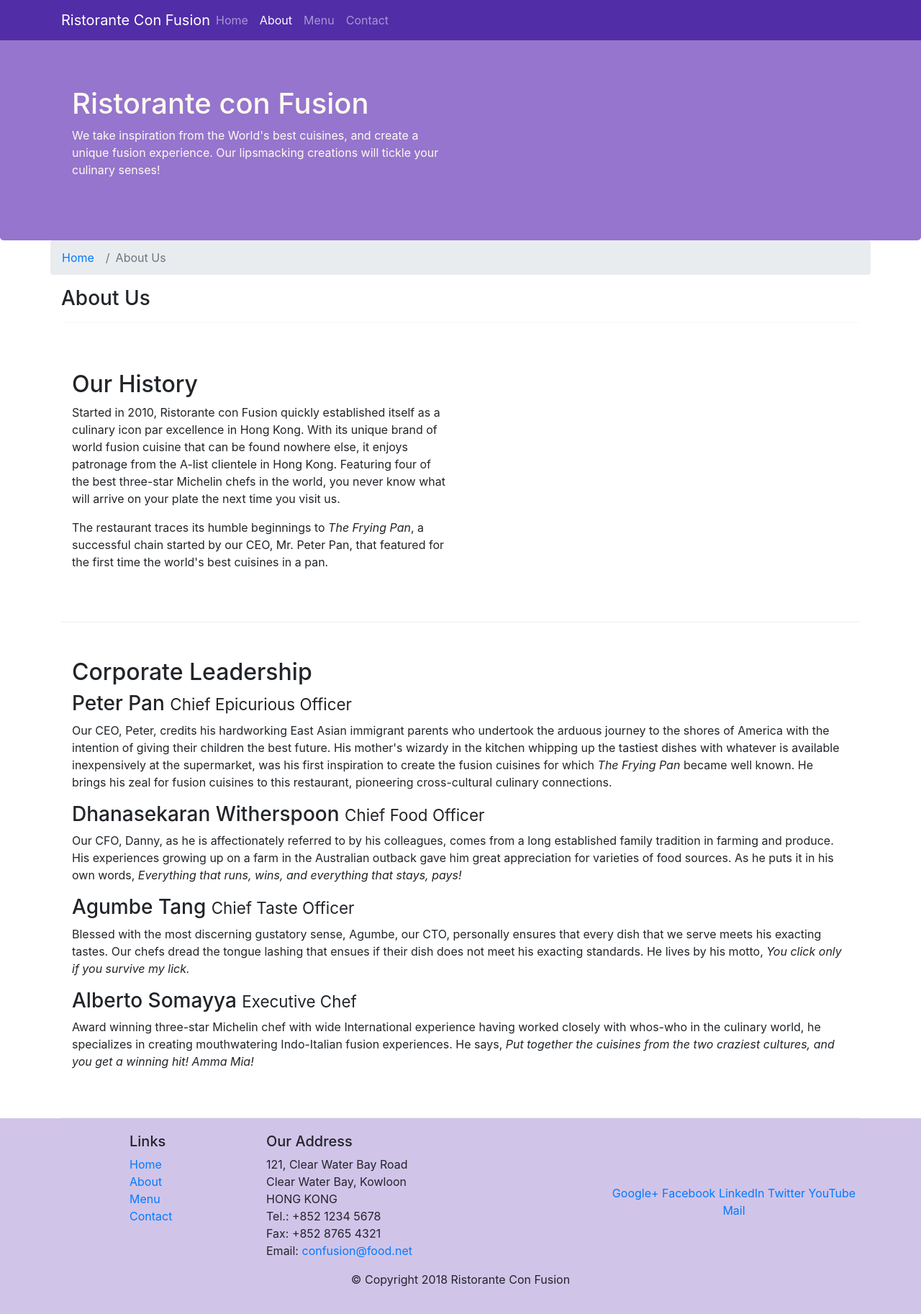
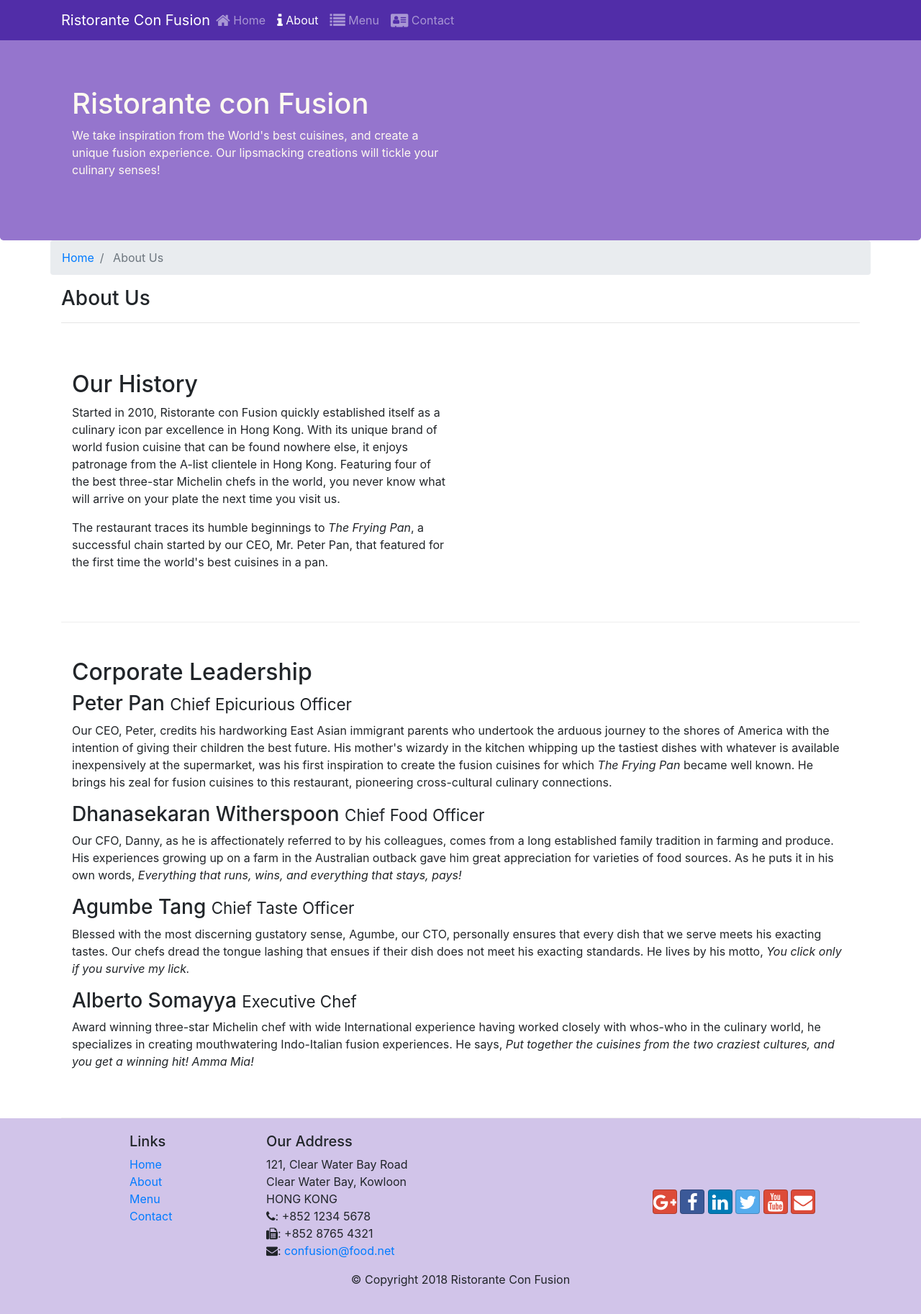
Before and after one commit to BlazCulina1911/bootstrap, a website: page aboutus.html in a window 1280 px wide. Shown: the whole page at 72% size. Drawn offline with nearby package versions, Linux system fonts and the light colour scheme.

Commit message:
icon-fonts

```diff
--- a/aboutus.html
+++ b/aboutus.html
@@ -10,8 +10,9 @@
     added an extra link so it works when this html file is clicked online
     -->
 
-    <link href="https://cdn.jsdelivr.net/npm/bootstrap@5.2.0-beta1/dist/css/bootstrap.min.css" rel="stylesheet" integrity="sha384-0evHe/X+R7YkIZDRvuzKMRqM+OrBnVFBL6DOitfPri4tjfHxaWutUpFmBp4vmVor" crossorigin="anonymous">
     <link rel="stylesheet" href="node_modules/bootstrap/dist/css/bootstrap.min.css">
+    <link rel="stylesheet" href="node_modules/font-awesome/css/font-awesome.min.css">
+    <link rel="stylesheet" href="node_modules/bootstrap-social/bootstrap-social.css">
     <link rel="stylesheet" href="css/styles.css">
     <title>Ristorante Con Fusion: About Us</title>
 
@@ -27,16 +28,16 @@
 			<div class="collapse navbar-collapse" id="Navbar">
                 <ul class="navbar-nav mr-auto">
                     <li class="nav-item">
-                    <a class="nav-link" href="./index.html">Home</a>
+                        <a class="nav-link" href="./index.html"><span class="fa fa-lg fa-home"></span> Home</a>
                     </li>
                     <li class="nav-item"></li>
-                    <a class="nav-link active" href="#">About</a>
+                        <a class="nav-link active" href="./aboutus.html"><span class="fa fa-lg fa-info"></span> About</a>
                     </li>
                     <li class="nav-item"></li>
-                    <a class="nav-link" href="#">Menu</a>
+                        <a class="nav-link" href="#"><span class="fa fa-lg fa-list"></span> Menu</a>
                     </li>
                     <li class="nav-item"></li>
-                    <a class="nav-link" href="#">Contact</a>
+                        <a class="nav-link" href="#"><span class="fa fa-lg fa-address-card"></span> Contact</a>
                     </li>
                 </ul>
 		</div>
@@ -116,19 +117,19 @@
 		              121, Clear Water Bay Road<br>
 		              Clear Water Bay, Kowloon<br>
 		              HONG KONG<br>
-		              Tel.: +852 1234 5678<br>
-		              Fax: +852 8765 4321<br>
-		              Email: <a href="mailto:confusion@food.net">confusion@food.net</a>
+		              <i class="fa fa-phone"></i>: +852 1234 5678<br>
+		              <i class="fa fa-fax"></i>: +852 8765 4321<br>
+		              <i class="fa fa-envelope"></i>: <a href="mailto:confusion@food.net">confusion@food.net</a>
 		           </address>
                 </div>
                 <div class="col-12 col-sm-4 align-self-center">
                     <div class="text-center">
-                        <a href="http://google.com/+">Google+</a>
-                        <a href="http://www.facebook.com/profile.php?id=">Facebook</a>
-                        <a href="http://www.linkedin.com/in/">LinkedIn</a>
-                        <a href="http://twitter.com/">Twitter</a>
-                        <a href="http://youtube.com/">YouTube</a>
-                        <a href="mailto:">Mail</a>
+                        <a class="btn btn-social-icon btn-google" href="http://google.com/+"><i class="fa fa-google-plus fa-lg"></i></a>
+                        <a class="btn btn-social-icon btn-facebook" href="http://www.facebook.com/profile.php?id="><i class="fa fa-facebook fa-lg"></i></a>
+                        <a class="btn btn-social-icon btn-linkedin" href="http://www.linkedin.com/in/"><i class="fa fa-linkedin fa-lg"></i></a>
+                        <a class="btn btn-social-icon btn-twitter" href="http://twitter.com/"><i class="fa fa-twitter fa-lg"></i></a>
+                        <a class="btn btn-social-icon btn-google" href="http://youtube.com/"><i class="fa fa-youtube fa-lg"></i></a>
+                        <a class="btn btn-social-icon btn-google" href="mailto:"><i class="fa fa-envelope fa-lg"></i></a>
                     </div>
                 </div>
            </div>
--- a/package.json
+++ b/package.json
@@ -15,7 +15,9 @@
   },
   "dependencies": {
     "bootstrap": "^4.0.0",
-    "jquery": "^1.12.4",
+    "bootstrap-social": "^5.1.1",
+    "font-awesome": "^4.7.0",
+    "jquery": "^3.6.0",
     "popper.js": "^1.16.1"
   }
 }
```
Also changed, not shown: index.html (+15 -13 lines), 1 other file. Lines whose indentation alone changed are shown as unchanged.
